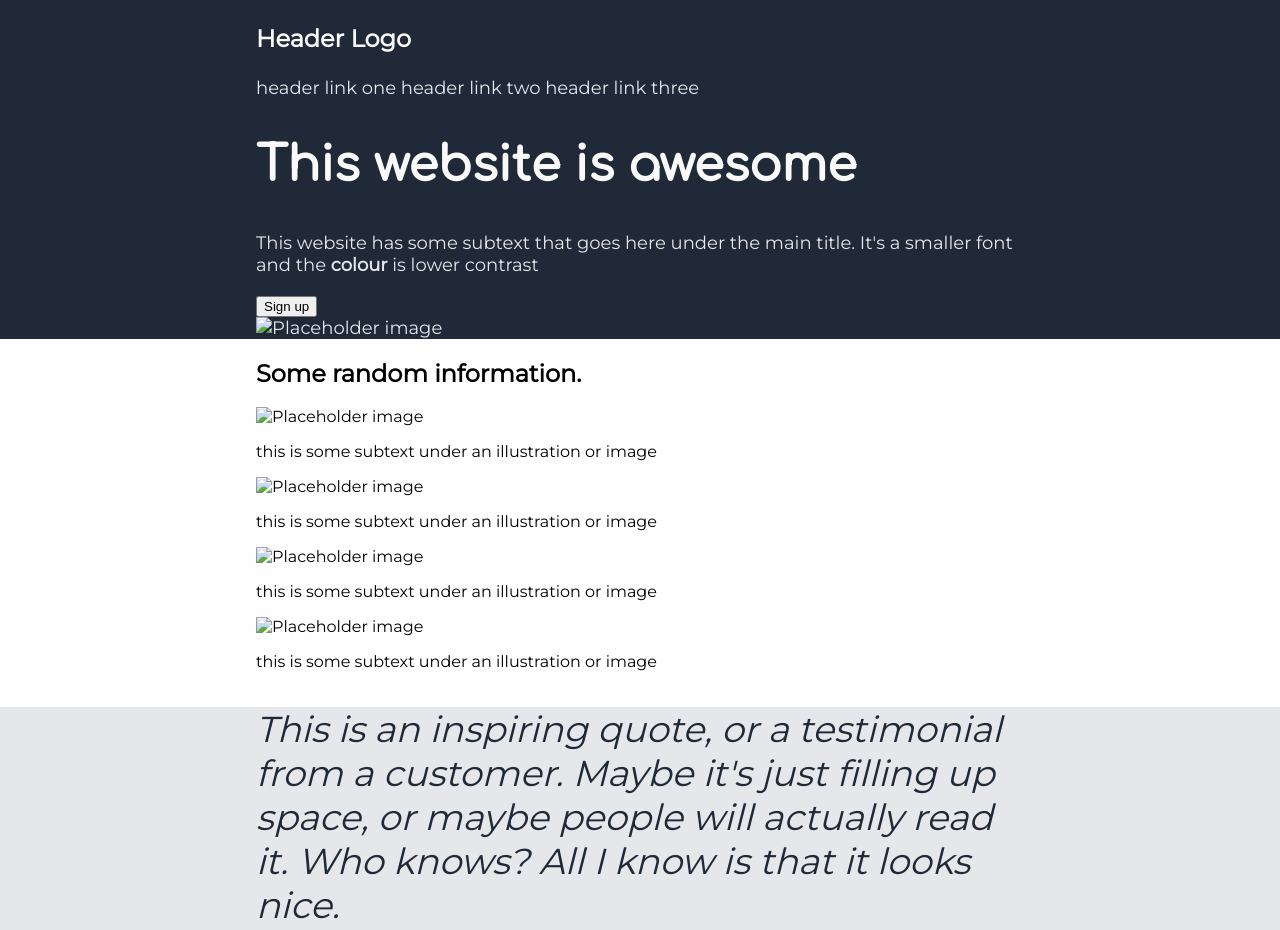
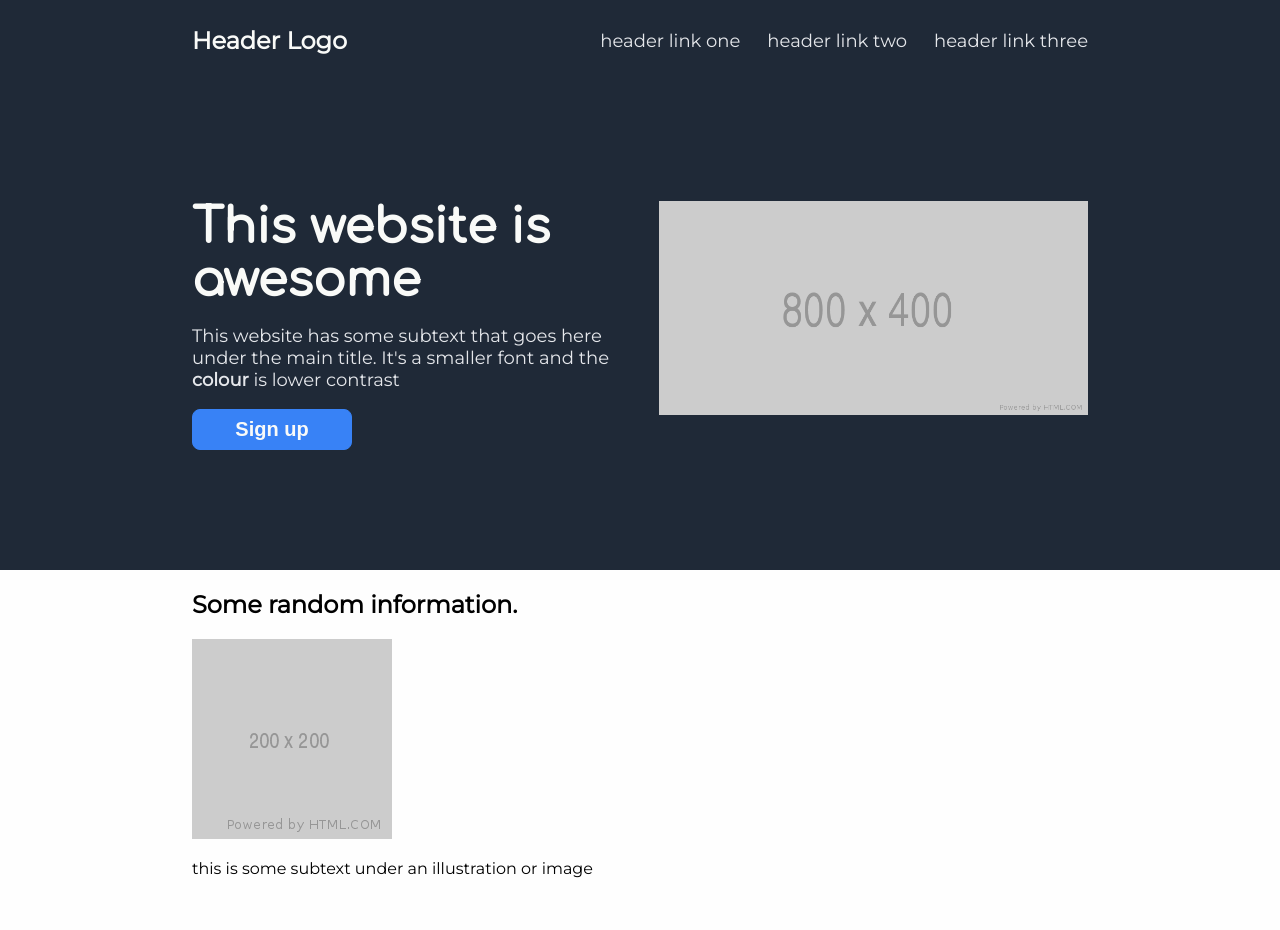
Before and after one commit to vokenny/top-landing-page, a plain HTML site: page index.html in a window 1280 px wide. Shown: the top 930 px of the page. Drawn offline with Linux system fonts and the light colour scheme.

Commit message:
Style hero section

```diff
--- a/index.html
+++ b/index.html
@@ -26,15 +26,15 @@
             <h1 id="logo">Header Logo</h1>
           </header>
 
-          <div>
+          <div id="navbar-links">
             <a href="#" class="nav-link">header link one</a>
             <a href="#" class="nav-link">header link two</a>
             <a href="#" class="nav-link">header link three</a>
           </div>
         </nav>
 
-        <div>
-          <div>
+        <div id="hero-container">
+          <div class="hero-subcontainer" id="hero-title-container">
             <h1 id="hero-title">This website is awesome</h1>
             <p id="hero-subtitle">
               This website has some subtext that goes here under the main title.
@@ -42,8 +42,12 @@
             </p>
             <button class="primary-cta">Sign up</button>
           </div>
-          <div>
-            <img src="" alt="Placeholder image" id="hero-img" />
+          <div class="hero-subcontainer" id="hero-img-container">
+            <img
+              src="./assets/800x400.png"
+              alt="Placeholder image"
+              id="hero-img"
+            />
           </div>
         </div>
       </section>
@@ -52,19 +56,11 @@
         <h2>Some random information.</h2>
         <div>
           <div class="img-container">
-            <img src="" alt="Placeholder image" class="img-figure" />
-            <p>this is some subtext under an illustration or image</p>
-          </div>
-          <div class="img-container">
-            <img src="" alt="Placeholder image" class="img-figure" />
-            <p>this is some subtext under an illustration or image</p>
-          </div>
-          <div class="img-container">
-            <img src="" alt="Placeholder image" class="img-figure" />
-            <p>this is some subtext under an illustration or image</p>
-          </div>
-          <div class="img-container">
-            <img src="" alt="Placeholder image" class="img-figure" />
+            <img
+              src="./assets/200.png"
+              alt="Placeholder image"
+              class="img-figure"
+            />
             <p>this is some subtext under an illustration or image</p>
           </div>
         </div>
--- a/styles.css
+++ b/styles.css
@@ -21,14 +21,36 @@ body {
 }
 
 section {
-  padding: 0 20vw;
+  padding: 0 15vw 15vh;
+}
+
+#navbar {
+  display: flex;
+  justify-content: space-between;
+  padding: 10px 0;
 }
 
 #logo {
   margin: 0;
-  padding: 1em 0;
+  padding: 2vh 0;
   font-size: 24px;
   color: var(--primary-color);
+}
+
+#navbar-links {
+  display: flex;
+  align-items: center;
+}
+
+.nav-link {
+  padding-left: 1.5em;
+  text-decoration: none;
+  color: var(--secondary-color);
+  font-size: 18px;
+}
+
+.nav-link:hover {
+  text-decoration: underline;
 }
 
 #hero,
@@ -38,21 +60,52 @@ footer {
   font-size: 18px;
 }
 
-.nav-link {
-  text-decoration: none;
-  color: var(--secondary-color);
-  font-size: 18px;
+#hero-container {
+  margin: 15vh auto 0;
+  display: flex;
+  justify-content: space-between;
 }
 
-.nav-link:hover {
-  text-decoration: underline;
+.hero-subcontainer {
+  width: 50%;
+}
+
+#hero-title-container {
+  display: flex;
+  flex-direction: column;
+  justify-content: center;
 }
 
 #hero-title {
+  margin: 0;
   font-family: 'Comfortaa', cursive;
   font-size: 48px;
   font-weight: 800;
   color: var(--primary-color);
+}
+
+#hero-img-container {
+  margin-left: 3vw;
+}
+
+#hero-img {
+  width: 100%;
+  height: auto;
+}
+
+.primary-cta {
+  max-width: 160px;
+  padding: 8px 32px;
+  font-size: 20px;
+  font-weight: 700;
+  color: var(--primary-color);
+  background-color: var(--button-color);
+  border: 1px solid var(--button-color);
+  border-radius: 8px;
+}
+
+.primary-cta:hover {
+  cursor: pointer;
 }
 
 #quotes {
@@ -65,9 +118,6 @@ footer {
   color: var(--quote-color);
 }
 
-.quote-author {
-}
-
 #copyright {
   text-align: center;
 }
```
Also changed, not shown: assets/200.png (added), assets/800x400.png (added).
